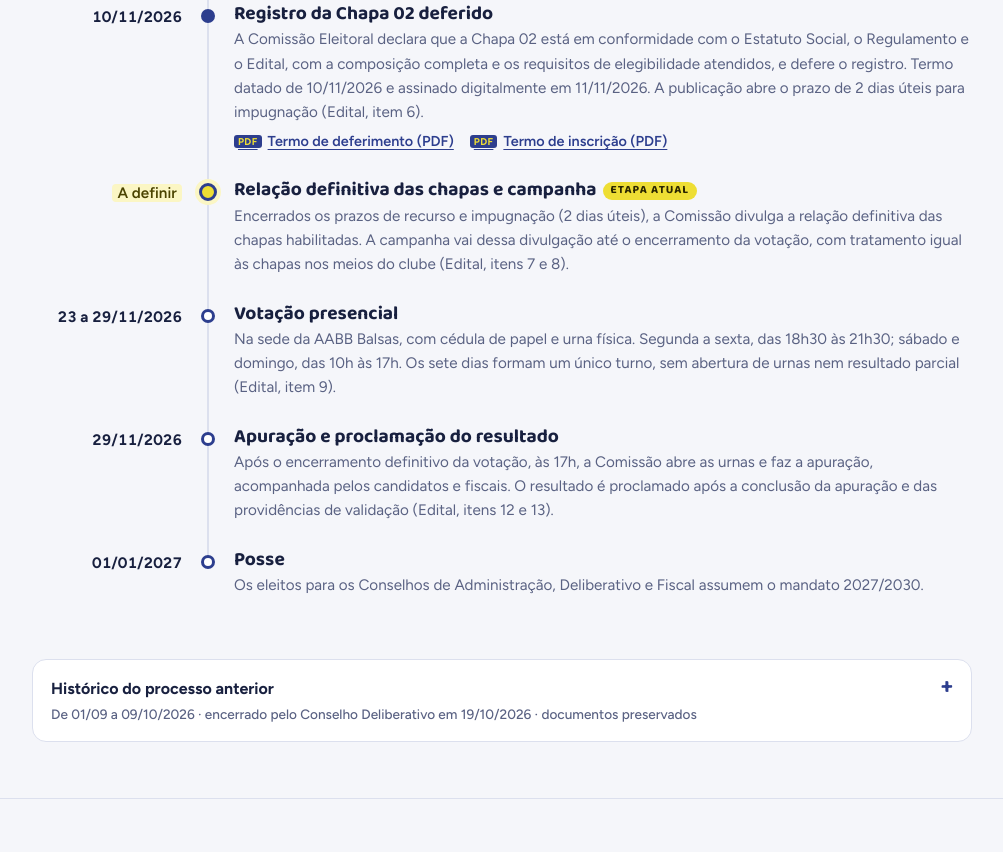
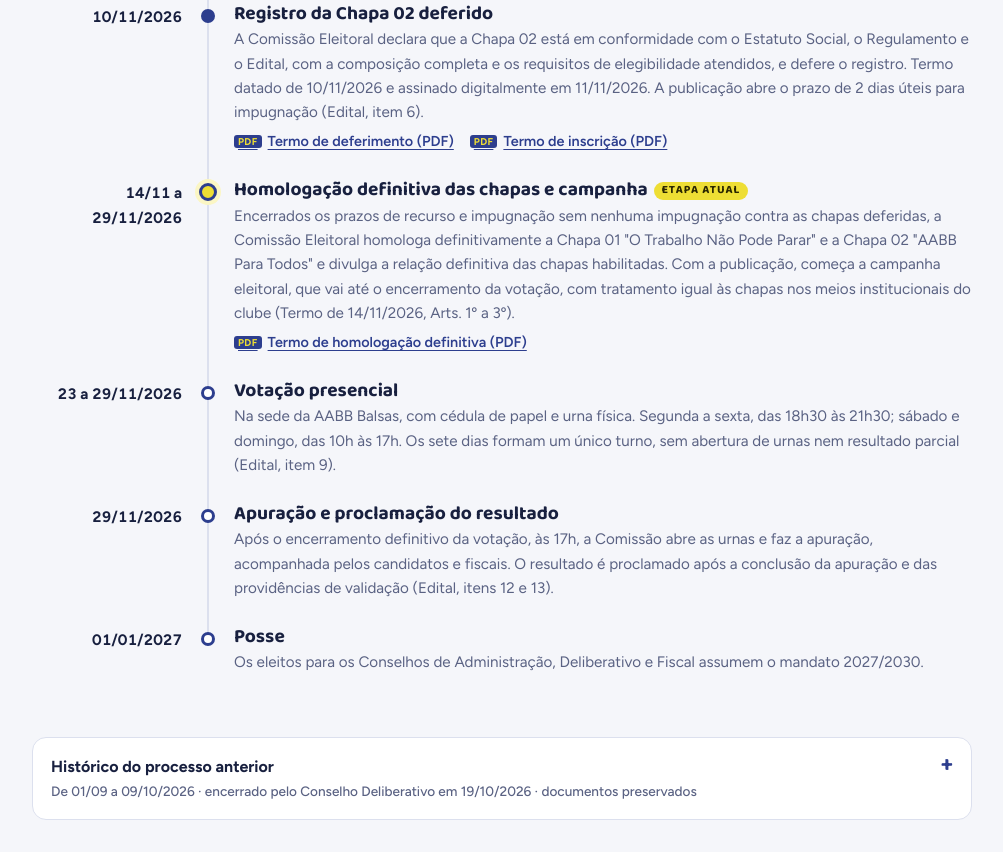
Before and after one commit to henriquesousap0397/eleicoes-aabb-balsas, a plain HTML site: page public/index.html in a window 1280 px wide. Shown: the part 2807-3659 px from the top of the page, without its empty margins (138-1141 px from the left). Drawn offline with Linux system fonts and the light colour scheme.

Commit message:
Termo de homologação definitiva das chapas habilitadas (14/11/2026) e início da campanha
Co-Authored-By: Claude Opus 5.5 <noreply@anthropic.com>
Claude-Session: https://claude.ai/code/session_018tomBisgBHJUtEw2NjDwmm

```diff
--- a/public/index.html
+++ b/public/index.html
@@ -346,9 +346,9 @@ footer p { opacity: .85; max-width: 60ch; }
           <div class="when-t">10/11/2026</div><div class="rail"><span class="dot"></span></div>
           <div class="body"><h3>Registro da Chapa 02 deferido</h3><p>A Comissão Eleitoral declara que a Chapa 02 está em conformidade com o Estatuto Social, o Regulamento e o Edital, com a composição completa e os requisitos de elegibilidade atendidos, e defere o registro. Termo datado de 10/11/2026 e assinado digitalmente em 11/11/2026. A publicação abre o prazo de 2 dias úteis para impugnação (Edital, item 6).</p><p class="tl-docs"><a href="docs/Termo-Deferimento-Chapa-02-2026-11-10.pdf" target="_blank" rel="noopener">Termo de deferimento (PDF)</a><a href="docs/Termo-Inscricao-Chapa-02-2026-11-10.pdf" target="_blank" rel="noopener">Termo de inscrição (PDF)</a></p></div>
         </li>
-        <li data-date="" data-phase="campanha">
-          <div class="when-t"><span class="pend">A definir</span></div><div class="rail"><span class="dot"></span></div>
-          <div class="body"><h3>Relação definitiva das chapas e campanha</h3><p>Encerrados os prazos de recurso e impugnação (2 dias úteis), a Comissão divulga a relação definitiva das chapas habilitadas. A campanha vai dessa divulgação até o encerramento da votação, com tratamento igual às chapas nos meios do clube (Edital, itens 7 e 8).</p></div>
+        <li data-date="2026-11-14" data-end="2026-11-29" data-phase="campanha">
+          <div class="when-t">14/11 a<br>29/11/2026</div><div class="rail"><span class="dot"></span></div>
+          <div class="body"><h3>Homologação definitiva das chapas e campanha</h3><p>Encerrados os prazos de recurso e impugnação sem nenhuma impugnação contra as chapas deferidas, a Comissão Eleitoral homologa definitivamente a Chapa 01 "O Trabalho Não Pode Parar" e a Chapa 02 "AABB Para Todos" e divulga a relação definitiva das chapas habilitadas. Com a publicação, começa a campanha eleitoral, que vai até o encerramento da votação, com tratamento igual às chapas nos meios institucionais do clube (Termo de 14/11/2026, Arts. 1º a 3º).</p><p class="tl-docs"><a href="docs/Termo-Homologacao-Definitiva-Chapas-2026-11-14.pdf" target="_blank" rel="noopener">Termo de homologação definitiva (PDF)</a></p></div>
         </li>
         <li data-date="2026-11-23" data-end="2026-11-29" data-phase="votacao">
           <div class="when-t">23 a 29/11/2026</div><div class="rail"><span class="dot"></span></div>
@@ -530,7 +530,7 @@ footer p { opacity: .85; max-width: 60ch; }
       <div class="sec-head">
         <span class="eyebrow">Chapas e candidatos</span>
         <h2>Chapas inscritas</h2>
-        <p>As chapas aparecem pela ordem cronológica de protocolo, com o mesmo espaço e o mesmo formato para todas, conforme as decisões da Comissão Eleitoral. O prazo de inscrições terminou em 10/11/2026, e a relação definitiva das chapas habilitadas será divulgada pela Comissão depois dos prazos de recurso e impugnação.</p>
+        <p>As chapas aparecem pela ordem cronológica de protocolo, com o mesmo espaço e o mesmo formato para todas, conforme as decisões da Comissão Eleitoral. As duas chapas foram homologadas definitivamente pela Comissão em 14/11/2026, sem impugnações, e estão habilitadas para a votação de 23 a 29/11/2026.</p>
       </div>
       <div id="chapas-out"></div>
     </div>
@@ -544,6 +544,7 @@ footer p { opacity: .85; max-width: 60ch; }
         <p>Em caso de dúvida, vale o Estatuto Social, que está acima do Regulamento.</p>
       </div>
       <div class="docs">
+        <a class="doc" href="docs/Termo-Homologacao-Definitiva-Chapas-2026-11-14.pdf" target="_blank" rel="noopener"><span class="ic">PDF</span><span><b>Termo de homologação definitiva das chapas habilitadas</b><small>Comissão Eleitoral · 14/11/2026 · início da campanha</small></span></a>
         <a class="doc" href="docs/Termo-Deferimento-Chapa-02-2026-11-10.pdf" target="_blank" rel="noopener"><span class="ic">PDF</span><span><b>Termo de deferimento · Chapa 02 "AABB Para Todos"</b><small>Comissão Eleitoral · 10/11/2026 (assinado em 11/11/2026)</small></span></a>
         <a class="doc" href="docs/Termo-Inscricao-Chapa-02-2026-11-10.pdf" target="_blank" rel="noopener"><span class="ic">PDF</span><span><b>Termo de inscrição · Chapa 02 "AABB Para Todos"</b><small>Protocolado perante a Comissão Eleitoral em 10/11/2026, 18h40</small></span></a>
         <a class="doc" href="docs/Termo-Deferimento-Chapa-01-2026-11-03.pdf" target="_blank" rel="noopener"><span class="ic">PDF</span><span><b>Termo de deferimento · Chapa 01 "O Trabalho Não Pode Parar"</b><small>Comissão Eleitoral · 03/11/2026</small></span></a>
@@ -692,8 +693,8 @@ footer p { opacity: .85; max-width: 60ch; }
 const FORMATO = "Presencial, com cédula de papel";
 const CHAPAS = [
   { numero: "01", nome: "O Trabalho Não Pode Parar",
-    docs: [["docs/Termo-Deferimento-Chapa-01-2026-11-03.pdf", "Termo de deferimento"], ["docs/Termo-Inscricao-Chapa-01-2026-10-30.pdf", "Termo de inscrição"]],
-    situacao: "Registro deferido em 03/11/2026",
+    docs: [["docs/Termo-Homologacao-Definitiva-Chapas-2026-11-14.pdf", "Homologação definitiva"], ["docs/Termo-Deferimento-Chapa-01-2026-11-03.pdf", "Termo de deferimento"], ["docs/Termo-Inscricao-Chapa-01-2026-10-30.pdf", "Termo de inscrição"]],
+    situacao: "Habilitada · homologação definitiva em 14/11/2026",
     grupos: [
       { titulo: "Conselho de Administração", membros: [
         ["Presidente", "Kleiton Silva dos Santos"],
@@ -722,8 +723,8 @@ const CHAPAS = [
         ["1", "Aparecida Mara de Oliveira"], ["2", "Johnny Herberthy Martins Ferreira"] ] }
     ] },
   { numero: "02", nome: "AABB Para Todos",
-    docs: [["docs/Termo-Deferimento-Chapa-02-2026-11-10.pdf", "Termo de deferimento"], ["docs/Termo-Inscricao-Chapa-02-2026-11-10.pdf", "Termo de inscrição"]],
-    situacao: "Registro deferido em 10/11/2026",
+    docs: [["docs/Termo-Homologacao-Definitiva-Chapas-2026-11-14.pdf", "Homologação definitiva"], ["docs/Termo-Deferimento-Chapa-02-2026-11-10.pdf", "Termo de deferimento"], ["docs/Termo-Inscricao-Chapa-02-2026-11-10.pdf", "Termo de inscrição"]],
+    situacao: "Habilitada · homologação definitiva em 14/11/2026",
     grupos: [
       { titulo: "Conselho de Administração", membros: [
         ["Presidente", "Railson Sousa Ribeiro"],
@@ -753,7 +754,7 @@ const FOTOS = {};
 const PEDIDOS_PENDENTES = [];
 /* Etapa atual da linha do tempo (data-phase); vazio para calcular automaticamente. */
 const ETAPA_ATUAL = "";
-const ATUALIZADO = "11/11/2026";
+const ATUALIZADO = "15/11/2026";
 
 document.getElementById("upd").textContent = ATUALIZADO;
 
```
Also changed, not shown: 1 other file.
